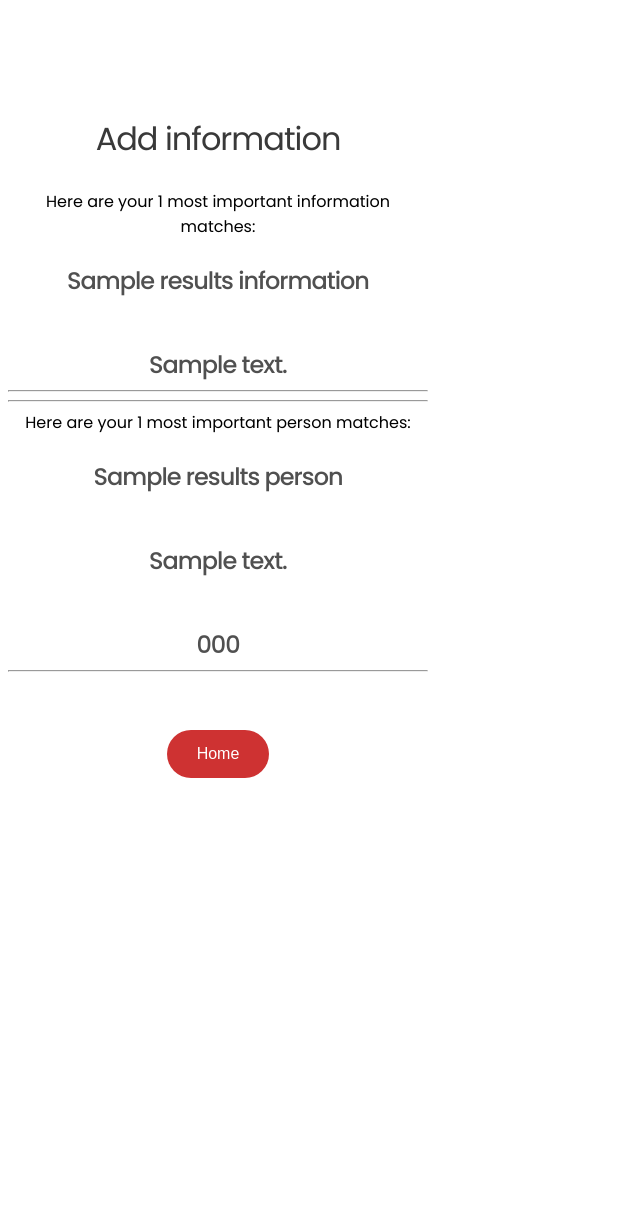
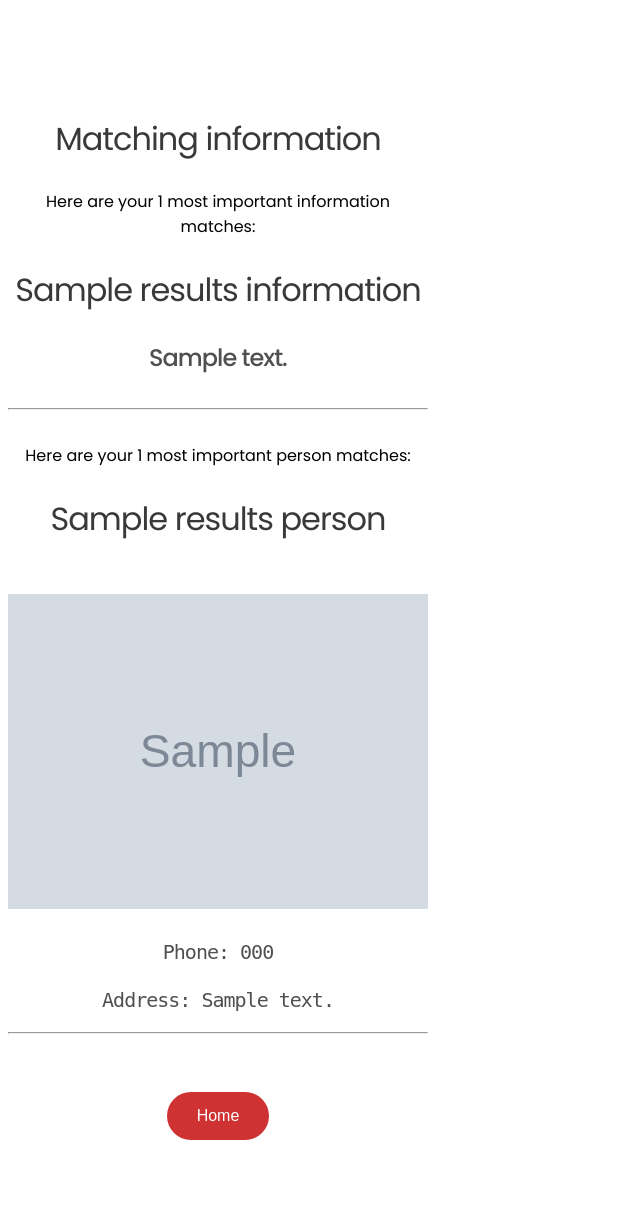
Before and after one commit to ChantalMP/SecondBrain, a Django app: template secondBrainBackend/templates/result_tags.html in a window 1280 px wide. Shown: the whole page, without its empty margins (0-640 px from the left). Before the commit the page ends 778 px from the top, so only its background shows below. Run offline with Django 3.2, Linux system fonts and the light colour scheme; the template is opened without the code that fills it: most values are stand-ins (such as "Sample title", 1, 10 or a date in 2020); grey boxes marked "Sample" are stand-in pictures.

Commit message:
result tags seite

```diff
--- a/secondBrainBackend/templates/result_tags.html
+++ b/secondBrainBackend/templates/result_tags.html
@@ -19,41 +19,38 @@
 </section>
 <section class="modal fade" id="modal-form" tabindex="-1" role="dialog" aria-labelledby="myModalLabel" aria-hidden="true">
     <div class="modal-dialog modal-lg">
-    <h2> Add information</h2>
+    <h2> Matching information </h2>
     <form action="/search_tags/" method="post" enctype="multipart/form-data">{% csrf_token %}
 
     {% if results_informations %}
     Here are your {{ results_informations|length }} most important information matches:
     {% for e in results_informations %}
-      <h3> {{ e.title }} </h3>
+      <h2> {{ e.title }} </h2>
       {% for d in e.datas %}
           {% if d.image_path %}
             <img width="100%" src="{% static d.image_path %}" alt="My image">
           {% endif %}
-          <br>
           {% if d.text %}
             <h3> {{ d.text }} </h3>
           {% endif %}
-      <hr>
       {% endfor %}
-      <hr>
+        <br>
+        <hr>
     {% endfor %}
     {% else %}
        We couldn't find any information matches.
     {% endif %}
 
+    <br>
     {% if results_persons %}
     Here are your {{ results_persons|length }} most important person matches:
     {% for e in results_persons %}
-      <h3> {{ e.name }} </h3>
-      {% if e.image_path %}
-        <img width="100%" src="{% static e.image_path %}" alt="My image">
-      {% endif %}
-      <br>
-      <h3> {{ e.address }} </h3>
-      <br>
-      <h3> {{ e.phone }} </h3>
-      <hr>
+        <h2> {{ e.name }} </h2>
+        <br>
+        <img src="{% static  e.image_path  %}" alt="My image" width="100%">
+        <h3> <font size="+2"> <pre>Phone: {{ e.phone }}</pre> </font> </h3>
+        <h3> <font size="+2"> <pre>Address: {{ e.address }}</pre> </font></h3>
+        <hr>
     {% endfor %}
     {% else %}
        We couldn't find any person matches.
--- a/secondBrainBackend/templates/results_person.html
+++ b/secondBrainBackend/templates/results_person.html
@@ -24,9 +24,9 @@
     <h2> {{ name }} </h2>
     <br>
     <img src="{% static  image_path  %}" alt="My image" width="100%">
-        <h3> <font size="+2"> <pre>Phone: {{ phone }}</pre> </font> </h3>
-        <h3> <font size="+2"> <pre>Address: {{ address }}</pre> </font></h3>
-        <h3> <font size="+2"><pre>Tags: {% for tag in tags %} {{tag}}{% endfor %}</pre></font></h3>
+    <h3> <font size="+2"> <pre>Phone: {{ phone }}</pre> </font> </h3>
+    <h3> <font size="+2"> <pre>Address: {{ address }}</pre> </font></h3>
+    <h3> <font size="+2"><pre>Tags: {% for tag in tags %} {{tag}}{% endfor %}</pre></font></h3>
 
     <br>
     <br>
```
Also changed, not shown: db.sqlite3.
